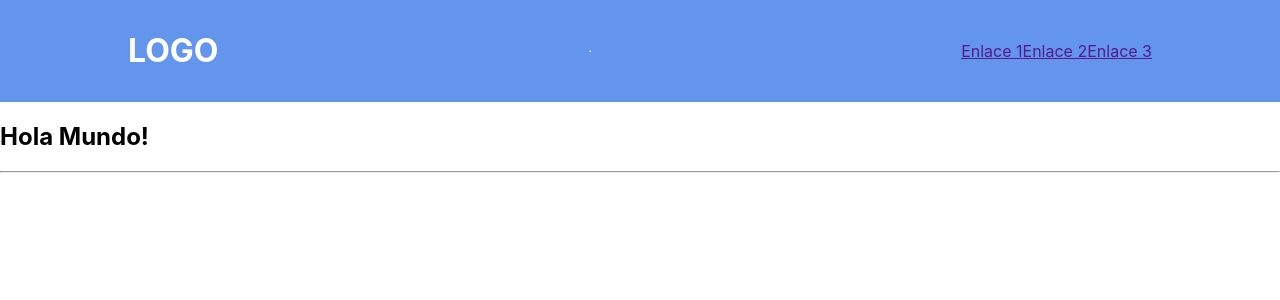
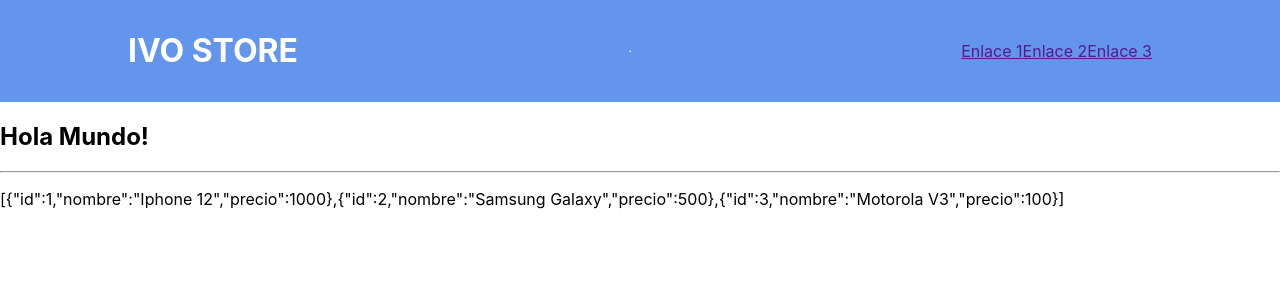
Before and after one commit to ivankun1996/coder-react, a React (Create React App) app: page / in a window 1280 px wide. Shown: the top 300 px of the page. Built offline with nearby package versions, Linux system fonts and the light colour scheme.

Commit message:
MAP Y PROMISES

```diff
--- a/src/App.js
+++ b/src/App.js
@@ -2,7 +2,7 @@ import logo from './logo.svg';
 import './App.css';
 import { NavBar } from './Components/NavBar/NavBar';
 import { ItemListContainer } from './Components/ItemListContainer/ItemListContainer';
-
+import { Clock } from './Components/Clock/Clock';
 
 function App() {
   return (
@@ -11,6 +11,7 @@ function App() {
      <NavBar/>
      <ItemListContainer greeting="Hola Mundo!"/>
 
+
      </div>
   )
 
--- /dev/null
+++ b/src/Components/Clock/Clock.js
@@ -0,0 +1,13 @@
+import React, {useState} from 'react'
+
+
+export const Clock = () => {
+    const[time,setTime] = useState (new Date())
+
+
+    return (
+        <div>
+            <p>{time.toLocaleString()}</p>
+        </div>
+    )
+}
--- a/src/Components/ItemListContainer/ItemListContainer.js
+++ b/src/Components/ItemListContainer/ItemListContainer.js
@@ -1,12 +1,57 @@
-import React from 'react'
+
+import React, { useEffect, useState } from "react";
 
 export const ItemListContainer =( {greeting}) => {
+
+    const [data, setData] = useState([])
+
+
+    const stock = [
+        {
+            id: 1,
+            nombre: "Iphone 12",
+            precio: 1000
+
+        },
+        {
+            id: 2,
+            nombre: "Samsung Galaxy",
+            precio: 500
+
+        },
+        {
+            id: 3,
+            nombre: "Motorola V3",
+            precio: 100
+
+        },
+    ]
+
+    const pedirDatos = () => {
+
+        return new Promise((resolve,reject) => {
+
+            setTimeout(()=>{
+                resolve (stock)
+            }, 2000)
+
+        })
+    }
+
+    useEffect( ()=> {
+
+        pedirDatos ()
+            .then(res => setData(res))
+
+    }, [])
+
 
     return(
 
         <div>
             <h2>{greeting}</h2>
             <hr/>
+            <p>{JSON.stringify(data)}</p>
         </div>
     )
 
--- a/src/Components/NavBar/NavBar.js
+++ b/src/Components/NavBar/NavBar.js
@@ -8,7 +8,7 @@ export const NavBar = () => {
     return (
 
         <header  className="encabezado">
-            <h1>LOGO</h1>
+            <h1>IVO STORE</h1>
             <hr/>
             <a href="">Enlace 1</a>
             <a href="">Enlace 2</a>
```
